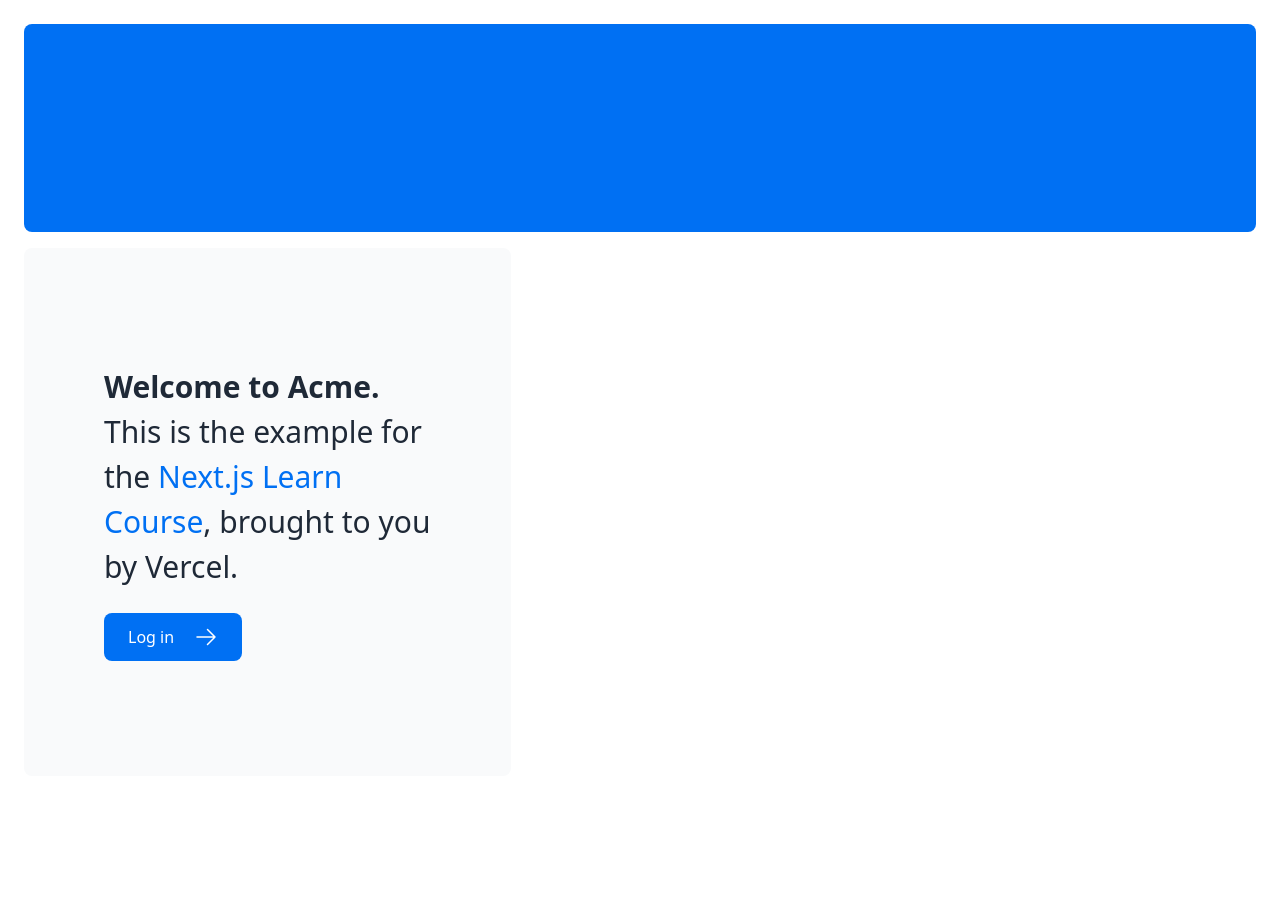
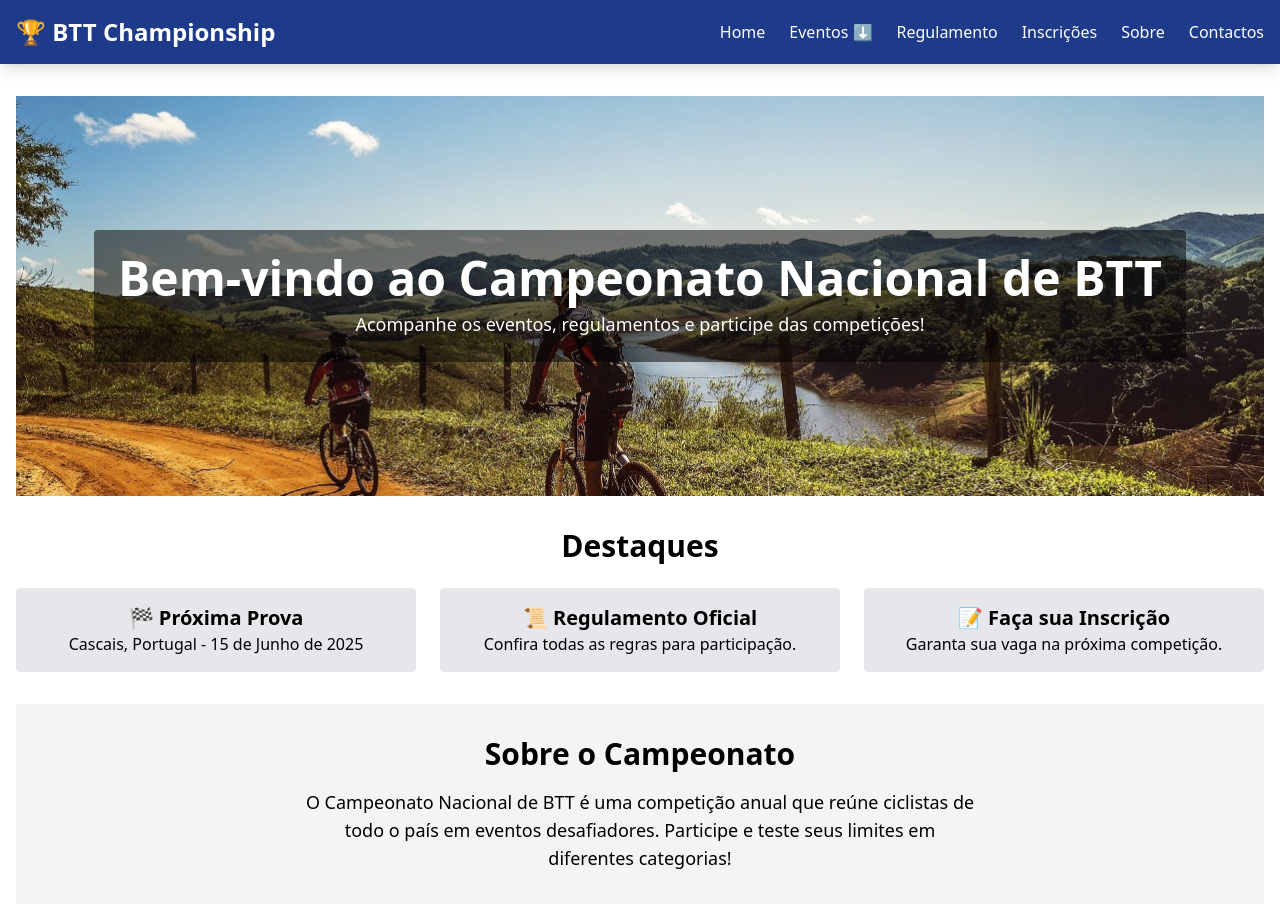
Before and after one commit to EdMorggit/Projeto-Final-CESAE, a Next.js app in the folder nextjs-campeonato-btt/: page / in a window 1280 px wide. Shown: the top 908 px of the page. Before the commit the page ends 800 px from the top, so only its background shows below. Built offline with nearby package versions, Linux system fonts and the light colour scheme.

Commit message:
Adiciona a Navbar, Home Page e imagem de fundo

```diff
--- /dev/null
+++ b/nextjs-campeonato-btt/app/components/navbar.tsx
@@ -0,0 +1,48 @@
+"use client"; // Habilita interatividade no Next.js
+
+import { useState } from "react";
+import Link from "next/link";
+
+export default function Navbar() {
+  const [dropdownOpen, setDropdownOpen] = useState(false);
+
+  return (
+    <nav className="bg-blue-900 text-white py-4 shadow-lg">
+      <div className="container mx-auto flex justify-between items-center px-4">
+
+        {/* Logo */}
+        <Link href="/" className="text-2xl font-bold">🏆 BTT Championship</Link>
+
+        {/* Menu Principal */}
+        <ul className="hidden md:flex space-x-6">
+          <li><Link href="/" className="hover:text-gray-300">Home</Link></li>
+
+          {/* Dropdown Eventos */}
+          <li className="relative">
+            <button
+              className="hover:text-gray-300"
+              onClick={() => setDropdownOpen(!dropdownOpen)}
+            >
+              Eventos ⬇
+            </button>
+            {dropdownOpen && (
+              <ul className="absolute left-0 mt-2 w-48 bg-white text-black shadow-md rounded-md overflow-hidden">
+                <li>
+                  <Link href="/calendario" className="block px-4 py-2 hover:bg-gray-200">Calendário</Link>
+                </li>
+                <li>
+                  <Link href="/eventos-futuros" className="block px-4 py-2 hover:bg-gray-200">Eventos Futuros</Link>
+                </li>
+              </ul>
+            )}
+          </li>
+
+          <li><Link href="/regulamento" className="hover:text-gray-300">Regulamento</Link></li>
+          <li><Link href="/inscricoes" className="hover:text-gray-300">Inscrições</Link></li>
+          <li><Link href="/sobre" className="hover:text-gray-300">Sobre</Link></li>
+          <li><Link href="/contactos" className="hover:text-gray-300">Contactos</Link></li>
+        </ul>
+      </div>
+    </nav>
+  );
+}
--- a/nextjs-campeonato-btt/app/layout.tsx
+++ b/nextjs-campeonato-btt/app/layout.tsx
@@ -1,5 +1,8 @@
 import '@/app/ui/global.css';
-// Importação do ficheiro global.css para que todas as páginas tenham acesso ao CSS (AS).
+// Importação do CSS global
+
+import Navbar from "@/app/components/navbar";
+// Importação da Navbar
 
 export default function RootLayout({
   children,
@@ -8,7 +11,10 @@ export default function RootLayout({
 }) {
   return (
     <html lang="en">
-      <body>{children}</body>
+      <body>
+        <Navbar /> {/* Navbar adicionada aqui, antes do conteúdo principal */}
+        <main className="container mx-auto px-4 py-8">{children}</main>
+      </body>
     </html>
   );
 }
--- a/nextjs-campeonato-btt/app/page.tsx
+++ b/nextjs-campeonato-btt/app/page.tsx
@@ -1,33 +1,43 @@
-import AcmeLogo from '@/app/ui/acme-logo';
-import { ArrowRightIcon } from '@heroicons/react/24/outline';
-import Link from 'next/link';
+export default function HomePage() {
+  return (
+    <div>
+      {/* Hero Section com imagem de fundo */}
+      <section
+        className="relative bg-cover bg-center h-[400px] flex items-center justify-center text-white"
+        style={{ backgroundImage: 'url("/home-btt.jpg")' }}
+      >
+        <div className="bg-black bg-opacity-50 p-6 text-center rounded">
+          <h1 className="text-5xl font-bold">Bem-vindo ao Campeonato Nacional de BTT</h1>
+          <p className="text-lg mt-2">Acompanhe os eventos, regulamentos e participe das competições!</p>
+        </div>
+      </section>
 
-export default function Page() {
-  return (
-    <main className="flex min-h-screen flex-col p-6">
-      <div className="flex h-20 shrink-0 items-end rounded-lg bg-blue-500 p-4 md:h-52">
-        {/* <AcmeLogo /> */}
-      </div>
-      <div className="mt-4 flex grow flex-col gap-4 md:flex-row">
-        <div className="flex flex-col justify-center gap-6 rounded-lg bg-gray-50 px-6 py-10 md:w-2/5 md:px-20">
-          <p className={`text-xl text-gray-800 md:text-3xl md:leading-normal`}>
-            <strong>Welcome to Acme.</strong> This is the example for the{' '}
-            <a href="https://nextjs.org/learn/" className="text-blue-500">
-              Next.js Learn Course
-            </a>
-            , brought to you by Vercel.
-          </p>
-          <Link
-            href="/login"
-            className="flex items-center gap-5 self-start rounded-lg bg-blue-500 px-6 py-3 text-sm font-medium text-white transition-colors hover:bg-blue-400 md:text-base"
-          >
-            <span>Log in</span> <ArrowRightIcon className="w-5 md:w-6" />
-          </Link>
+      {/* Destaques do campeonato */}
+      <section className="py-8">
+        <h2 className="text-3xl font-semibold text-center mb-6">Destaques</h2>
+        <div className="grid md:grid-cols-3 gap-6">
+          <div className="bg-gray-200 p-4 text-center rounded">
+            <h3 className="text-xl font-bold">🏁 Próxima Prova</h3>
+            <p>Cascais, Portugal - 15 de Junho de 2025</p>
+          </div>
+          <div className="bg-gray-200 p-4 text-center rounded">
+            <h3 className="text-xl font-bold">📜 Regulamento Oficial</h3>
+            <p>Confira todas as regras para participação.</p>
+          </div>
+          <div className="bg-gray-200 p-4 text-center rounded">
+            <h3 className="text-xl font-bold">📝 Faça sua Inscrição</h3>
+            <p>Garanta sua vaga na próxima competição.</p>
+          </div>
         </div>
-        <div className="flex items-center justify-center p-6 md:w-3/5 md:px-28 md:py-12">
-          {/* Add Hero Images Here */}
-        </div>
-      </div>
-    </main>
+      </section>
+
+      {/* Seção sobre o campeonato */}
+      <section className="py-8 bg-gray-100 text-center">
+        <h2 className="text-3xl font-semibold">Sobre o Campeonato</h2>
+        <p className="text-lg max-w-2xl mx-auto mt-4">
+          O Campeonato Nacional de BTT é uma competição anual que reúne ciclistas de todo o país em eventos desafiadores. Participe e teste seus limites em diferentes categorias!
+        </p>
+      </section>
+    </div>
   );
 }
```
Also changed, not shown: nextjs-campeonato-btt/public/home-btt.jpg (added).
